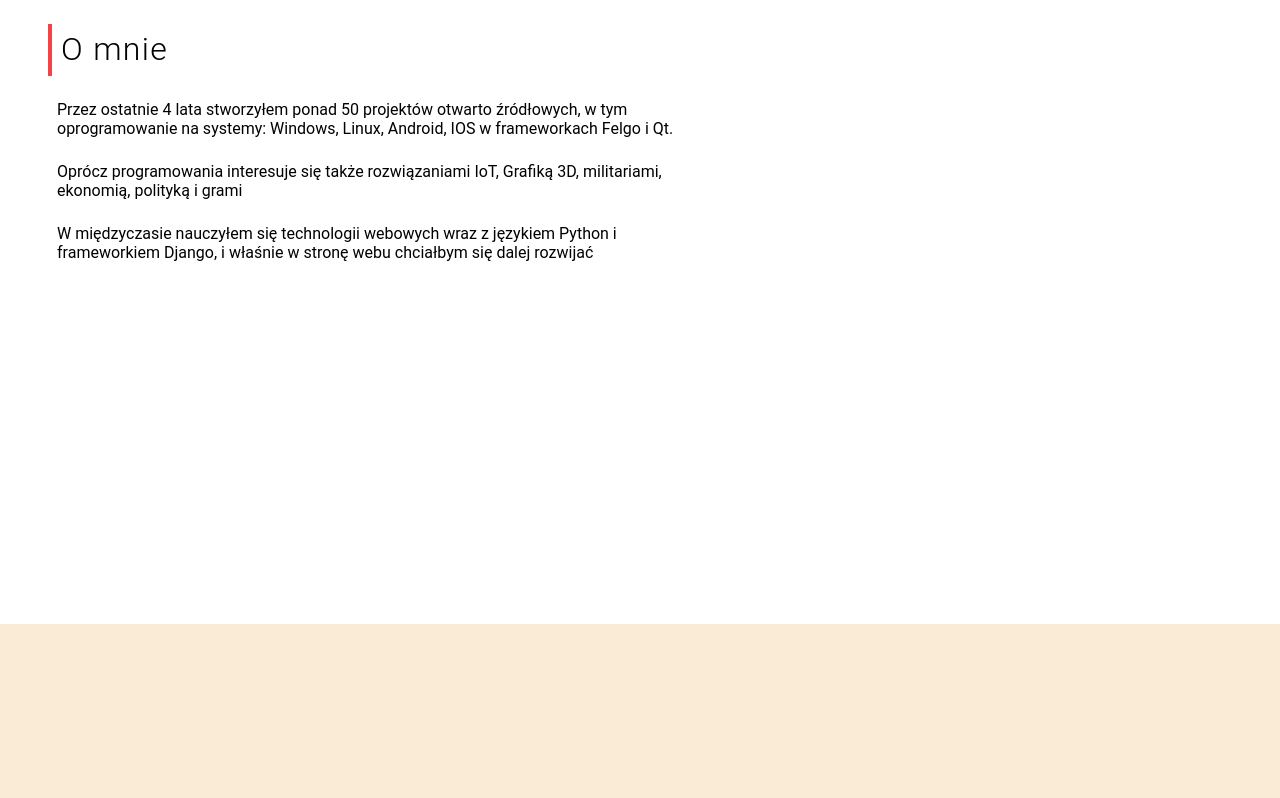
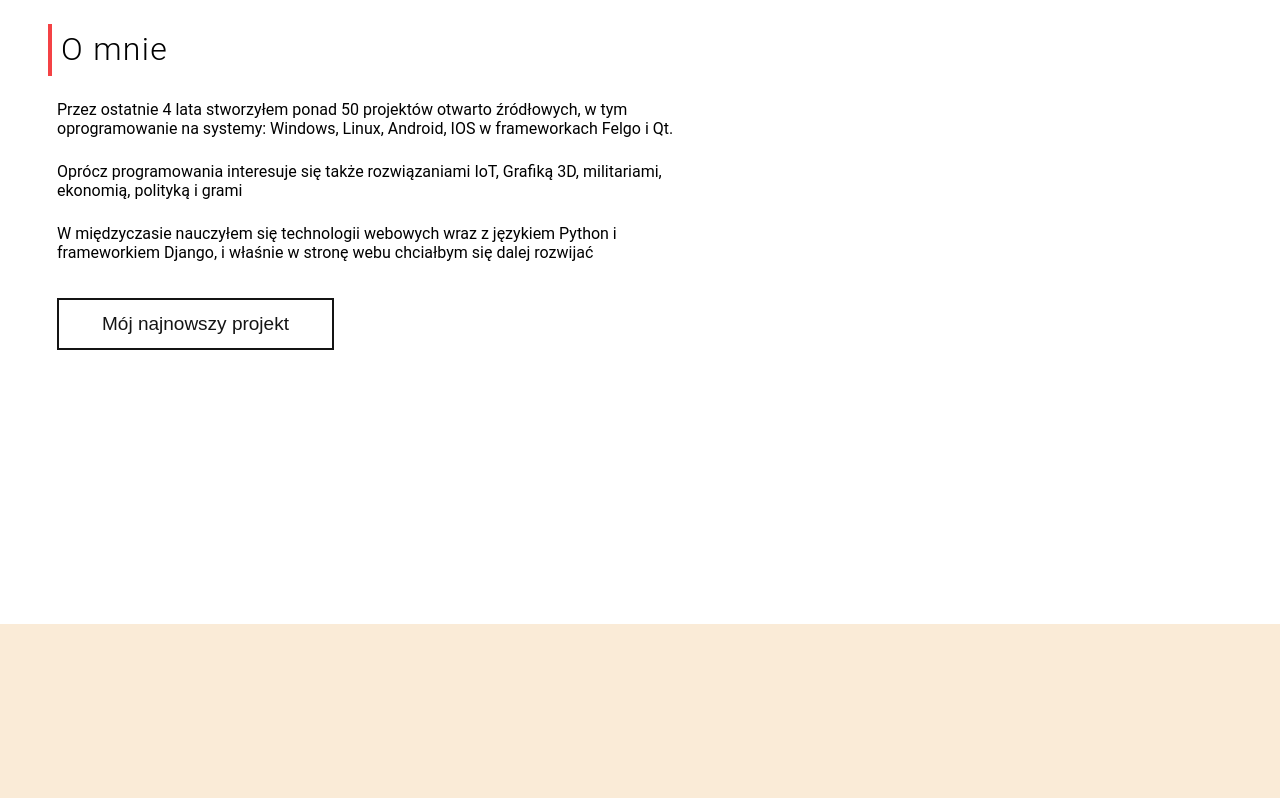
Before and after one commit to marosiak/Portfolio, a plain HTML site: page index.html in a window 1280 px wide. Shown: the part 976-1774 px from the top of the page. Drawn offline with Linux system fonts and the light colour scheme.

Commit message:
[added] latest project button

```diff
--- a/css/index.scss
+++ b/css/index.scss
@@ -11,6 +11,29 @@
   overflow-x: hidden;
 }
 
+.button {
+  background-color: transparent;
+  border: 2px solid $background-color;
+  display: inline-block;
+  cursor: pointer;
+  color: $background-color;
+  font-family: Arial;
+  font-size: 19px;
+  padding: 13px 43px;
+  text-decoration: none;
+  transition: all 250ms;
+}
+
+.button:hover {
+  background-color: $background-color;
+  color: white;
+}
+
+.button:active {
+  position: relative;
+  top: 1px;
+}
+
 section {
   width: 100vw;
   height: 100vh;
--- a/css/sections/_about.scss
+++ b/css/sections/_about.scss
@@ -1,7 +1,7 @@
 .about {
   .container--about {
     @include container;
-
+    height: 70vh;
     .header--about, .about__paragraph {
       padding-left: 9px;
     }
@@ -19,5 +19,9 @@
         width: 85vw;
       }
     }
+    .button {
+      margin-top: 4.5vh;
+      margin-left: 9px;
+    }
   }
 }
--- a/index.html
+++ b/index.html
@@ -27,6 +27,8 @@
         <p class="about__paragraph">W międzyczasie nauczyłem
             się technologii webowych wraz z językiem Python i frameworkiem Django, i właśnie w stronę webu chciałbym się
             dalej rozwijać</p>
+        <a class="button" href="https://meme.maciejrosiak.me">Mój najnowszy projekt</a>
+
     </div>
 </section>
 <section id="skills" class="skills">
```
Also changed, not shown: css/index.css, 1 other file.
